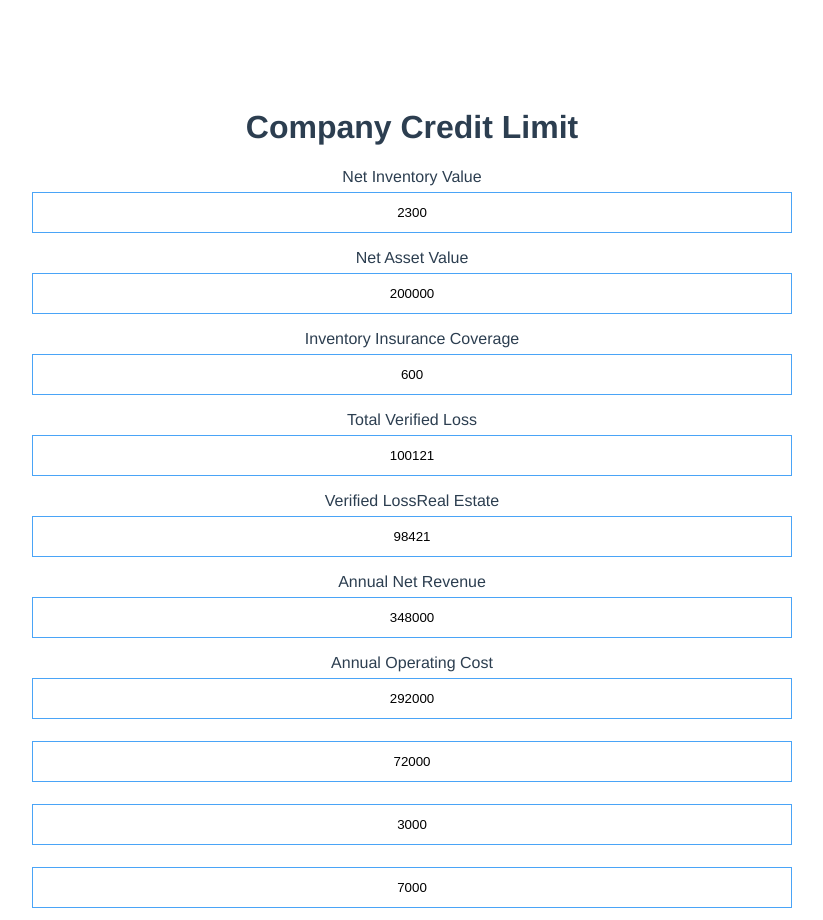
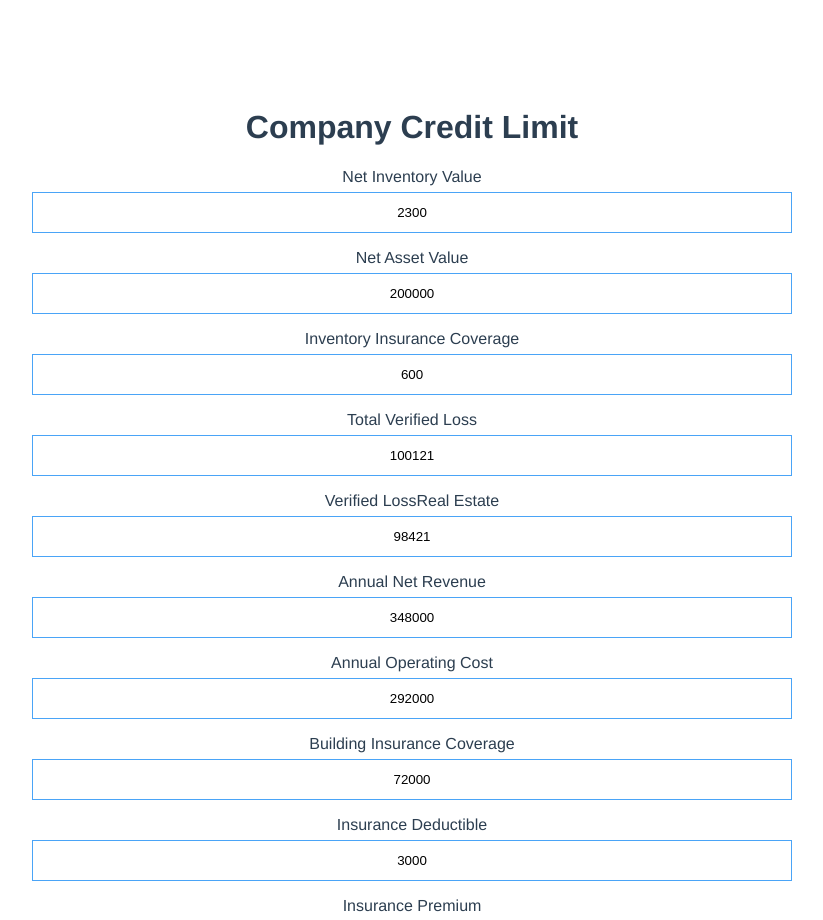
Before and after one commit to FIT-X/fundrush, a Vue app in the folder web/: page /credit in a window 1280 px wide. Shown: the top 920 px of the page, without its empty margins (228-1051 px from the left). Built offline with nearby package versions, Linux system fonts and the light colour scheme.

Commit message:
update web

```diff
--- a/web/src/views/About.vue
+++ b/web/src/views/About.vue
@@ -29,11 +29,12 @@
                 target="_blank">Flood risk and insurance study</a>
             <p>The NAIC Property and Casualty (C) Committee is charged to collect and analyze NFIP data, and create a best practices document to help facilitate the private flood insurance market. In addition, the NAIC Center for Insurance Policy and Research (CIPR) recently released a study, Flood Risk and Insurance, which examines the rising flood risk in the country and the need to overhaul the NFIP while encouraging greater growth in the private flood insurance market.</p>
             <br>
+            <p>Type 'yes' to confirm that you have reviewed these documents throughly.</p>
             <input
                 type="text"
                 name="fillDate"
                 v-model="confirm"
-                placeholder="Type 'yes' to confirm">
+                placeholder="Confirm">
             <button :disabled="confirm.toLowerCase() !== 'yes'" class="snip1582" type="submit">Next Page</button>
         </form>
     </div>
--- a/web/src/views/v2Apply.vue
+++ b/web/src/views/v2Apply.vue
@@ -16,13 +16,12 @@
             <input v-model="annualNetRevenue" type="text">
             <label>Annual Operating Cost</label>
             <input v-model="annualOperatingCost" type="text">
-      <input
-        v-model="buildingInsuranceCoverage"
-        type="text"
-        placeholder="Building Insurance Coverage"
-      >
-      <input v-model="insuranceDeductible" type="text" placeholder="Insurance Deductible">
-      <input v-model="insurancePremium" type="text" placeholder="Insurance Premium">
+            <label>Building Insurance Coverage</label>
+            <input v-model="buildingInsuranceCoverage" type="text">
+            <label>Insurance Deductible</label>
+            <input v-model="insuranceDeductible" type="text">
+            <label>Insurance Premium</label>
+            <input v-model="insurancePremium" type="text">
         </form>
         <button class="snip1582" @click="submit">Apply</button>
     </div>
```
Lines whose indentation alone changed are shown as unchanged.
